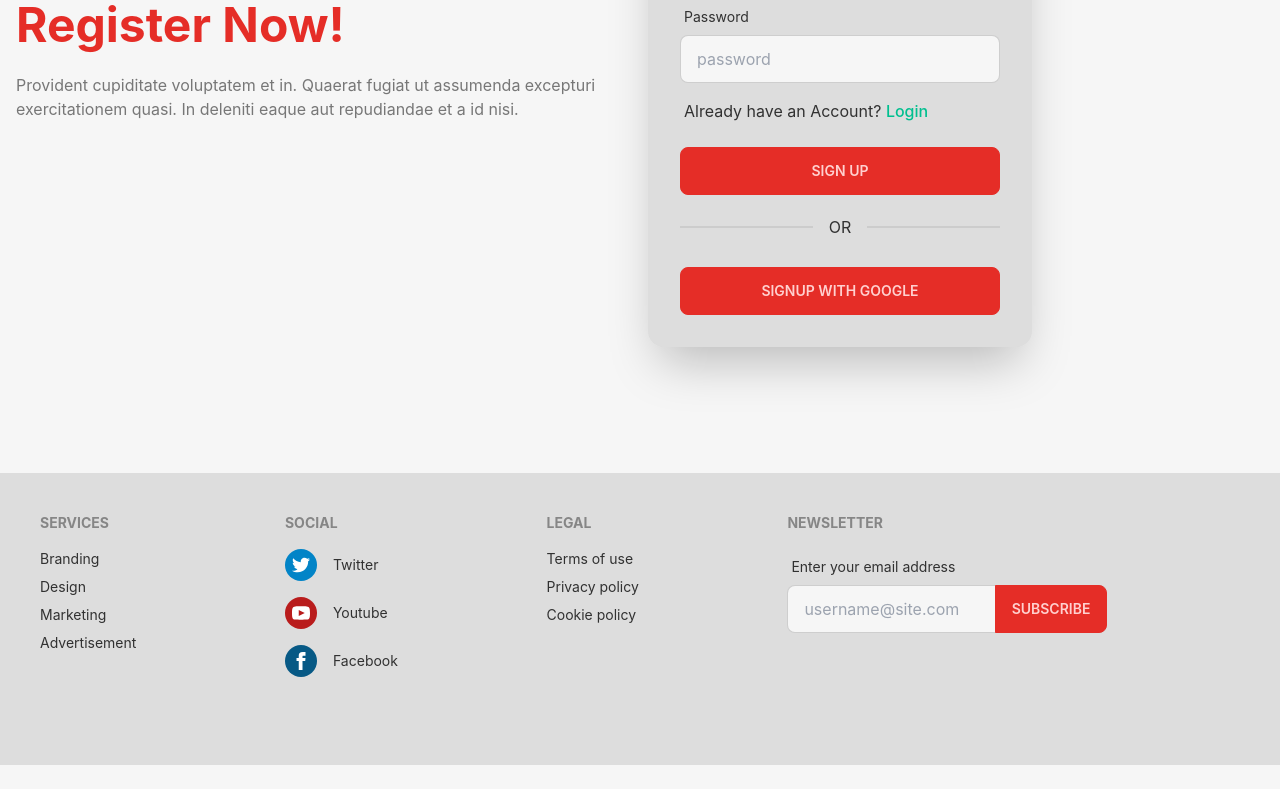
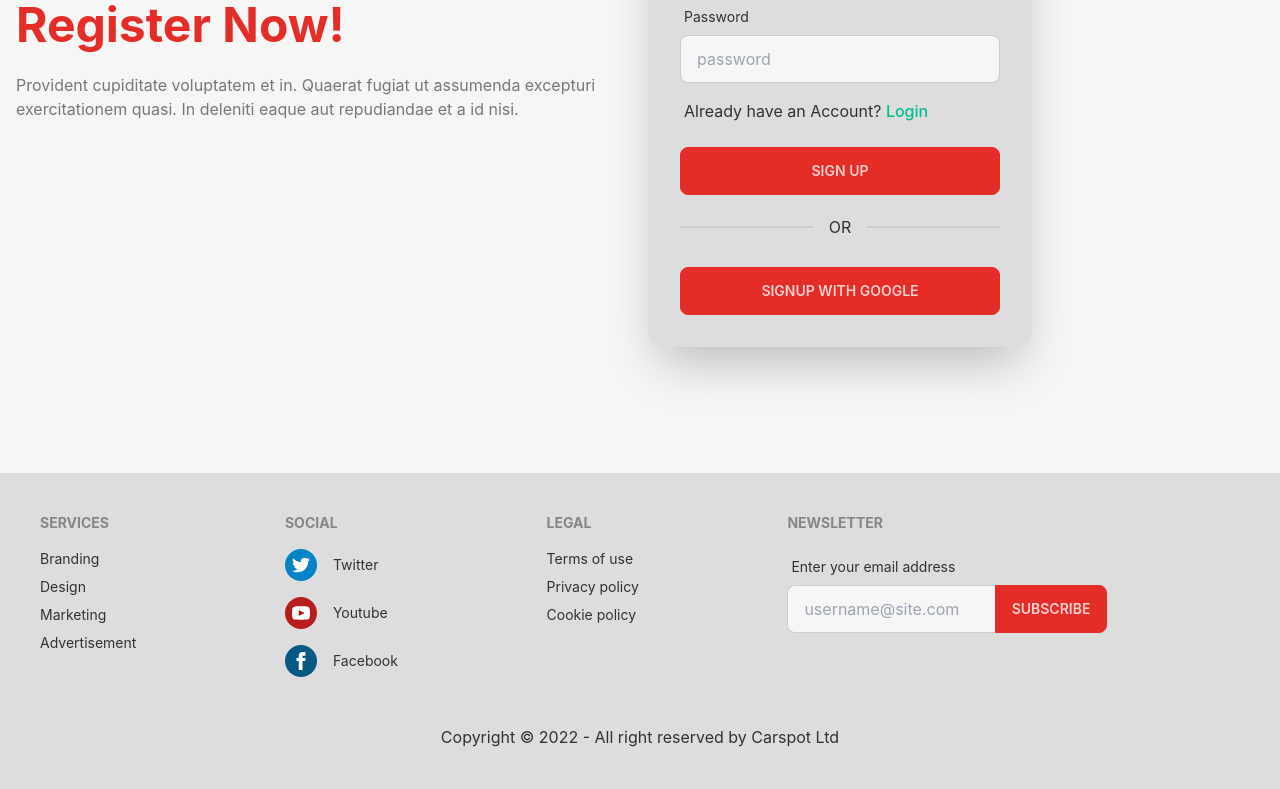
Before and after one commit to MdShohan81/fronted-client-site, a React (Create React App) app: page /signup in a window 1280 px wide. Shown: the part 395-1184 px from the top of the page. Before the commit the page ends 1160 px from the top, so only its background shows below. Built offline with nearby package versions, Linux system fonts and the light colour scheme; no server answers.

Commit message:
change footer

```diff
--- a/src/Shared/Footer/Footer.js
+++ b/src/Shared/Footer/Footer.js
@@ -2,7 +2,8 @@ import React from 'react';
 
 const Footer = () => {
     return (
-        <footer className="footer p-10 bg-base-200 text-base-content">
+      <div className='p-10 bg-base-200 text-base-content'>
+        <footer className="footer ">
   <div>
     <span className="footer-title">Services</span>
     <a className="link link-hover">Branding</a>
@@ -44,6 +45,10 @@ const Footer = () => {
     </div>
   </div>
 </footer>
+<div>
+    <p className='text-center'>Copyright © 2022 - All right reserved by Carspot Ltd</p>
+  </div>
+</div>
     );
 };
 
```
